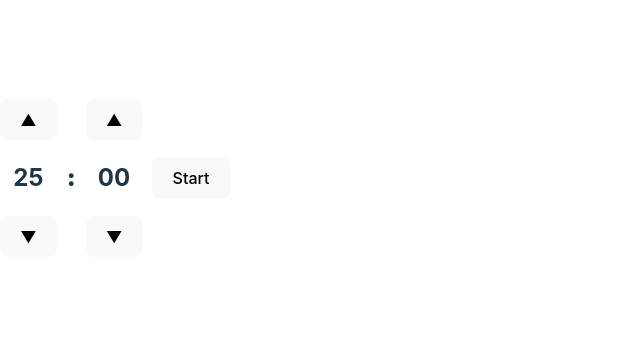
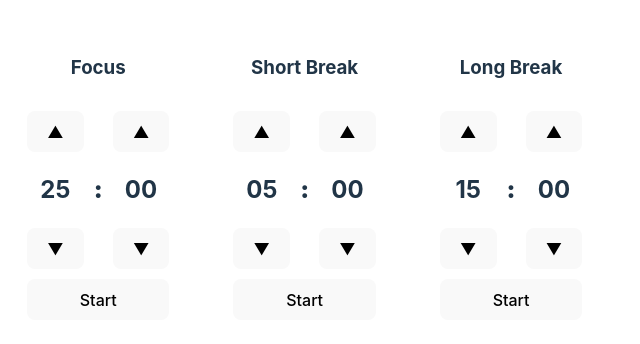
Before and after one commit to Jaunty5899/PomodoroTimer, a React (Vite) app: page / in a window 1280 px wide. Shown: the part 222-566 px from the top of the page, without its empty margins (0-640 px from the left). Built offline with nearby package versions, Linux system fonts and the light colour scheme.

Commit message:
app complete

```diff
--- a/src/App.css
+++ b/src/App.css
@@ -1,9 +1,5 @@
-.timePiece {
+.container {
   display: flex;
   gap: 10px;
-  align-items: center;
+  text-align: center;
 }
-.separator {
-  font-size: 1.5rem;
-  font-weight: 900;
-}
--- a/src/App.jsx
+++ b/src/App.jsx
@@ -1,54 +1,12 @@
-import { useState, useEffect } from "react";
-import TimeThing from "./timeThing";
+import ClockSegment from "./ClockSegment";
 import "./App.css";
-import audio from "./assets/alarm.mp3";
 
 function App() {
-  const [minute, setMinute] = useState({ num: 25 });
-  const [second, setSecond] = useState({ num: 0 });
-  const [running, setRunning] = useState(false);
-
-  function setMin(value) {
-    setMinute({ num: value });
-  }
-  function setSec(value) {
-    setSecond({ num: value });
-  }
-  useEffect(() => {
-    const timeout = setTimeout(() => {
-      if (second.num === 0) {
-        if (minute.num === 0) {
-          setRunning(false);
-          return () => {
-            clearTimeout(timeout);
-          };
-        } else {
-          setMinute({ num: minute.num - 1 });
-        }
-      }
-      setSecond(second.num === 0 ? { num: 59 } : { num: second.num - 1 });
-    }, 1000);
-    !running && clearTimeout(timeout);
-    return () => {
-      clearTimeout(timeout);
-    };
-  }, [running, minute, second]);
-
   return (
     <div className="container">
-      <audio src={audio}></audio>
-      <div className="timePiece">
-        <TimeThing data={minute.num} setFunction={setMin} running={running} />
-        <span className="separator">:</span>
-        <TimeThing data={second.num} setFunction={setSec} running={running} />
-        <button
-          onClick={() => {
-            setRunning(running ? false : true);
-          }}
-        >
-          {running ? "Stop" : "Start"}
-        </button>
-      </div>
+      <ClockSegment min={25}>Focus</ClockSegment>
+      <ClockSegment min={5}>Short Break</ClockSegment>
+      <ClockSegment min={15}>Long Break</ClockSegment>
     </div>
   );
 }
--- /dev/null
+++ b/src/ClockSegment.css
@@ -0,0 +1,28 @@
+.clockContainer {
+  display: flex;
+  flex-direction: column;
+  gap: 10px;
+  padding: 20px 25px;
+  border: 2px solid white;
+  border-radius: 10px;
+}
+.timePiece {
+  display: flex;
+  gap: 10px;
+  align-items: center;
+}
+.separator {
+  font-size: 1.5rem;
+  font-weight: 900;
+}
+.container .active {
+  animation: borderAnimation 1s linear infinite alternate;
+}
+@keyframes borderAnimation {
+  0% {
+    border-color: rgb(175, 1, 1);
+  }
+  100% {
+    border-color: red;
+  }
+}
--- /dev/null
+++ b/src/ClockSegment.jsx
@@ -0,0 +1,54 @@
+import { useState, useEffect } from "react";
+import TimeThing from "./timeThing";
+import "./ClockSegment.css";
+import audio from "./assets/alarm.mp3";
+
+export default function ClockSegment({ min, children }) {
+  const [minute, setMinute] = useState({ num: min });
+  const [second, setSecond] = useState({ num: 0 });
+  const [running, setRunning] = useState(false);
+  function setMin(value) {
+    setMinute({ num: value });
+  }
+  function setSec(value) {
+    setSecond({ num: value });
+  }
+  useEffect(() => {
+    const timeout = setTimeout(() => {
+      if (second.num === 0) {
+        if (minute.num === 0) {
+          setRunning(false);
+          return () => {
+            clearTimeout(timeout);
+          };
+        } else {
+          setMinute({ num: minute.num - 1 });
+        }
+      }
+      setSecond(second.num === 0 ? { num: 59 } : { num: second.num - 1 });
+    }, 1000);
+    !running && clearTimeout(timeout);
+    return () => {
+      clearTimeout(timeout);
+    };
+  }, [running, minute, second]);
+
+  return (
+    <div className={`clockContainer ${running && "active"}`}>
+      <audio src={audio} autoPlay={minute == 0 && second == 0}></audio>
+      <h3>{children}</h3>
+      <div className="timePiece">
+        <TimeThing data={minute.num} setFunction={setMin} running={running} />
+        <span className="separator">:</span>
+        <TimeThing data={second.num} setFunction={setSec} running={running} />
+      </div>
+      <button
+        onClick={() => {
+          setRunning(running ? false : true);
+        }}
+      >
+        {running ? "Stop" : "Start"}
+      </button>
+    </div>
+  );
+}
--- a/src/TimeThing.jsx
+++ b/src/TimeThing.jsx
@@ -2,7 +2,6 @@ import "./TimeThing.css";
 
 export default function TimeThing({ data, setFunction, running }) {
   return (
-    <>
     <div className="piece">
       <button
         disabled={running}
@@ -18,6 +17,5 @@ export default function TimeThing({ data, setFunction, running }) {
         ▼
       </button>
     </div>
-    </>
   );
 }
```
Lines whose indentation alone changed are shown as unchanged.
